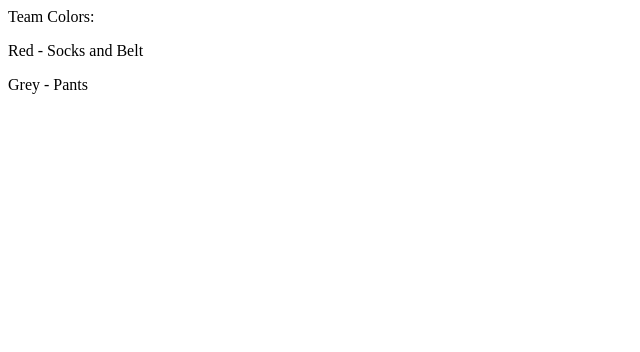
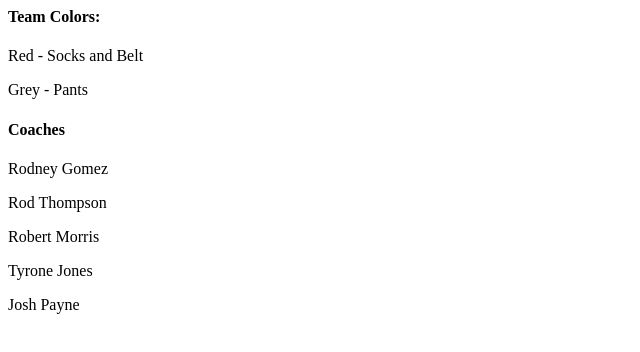
Before and after one commit to jgarzautexas/jgarzautexas.github.io, a plain HTML site: page index.html in a window 1280 px wide. Shown: the whole page, without its empty margins (0-640 px from the left). Drawn offline with Linux system fonts and the light colour scheme.

Commit message:
Update index.html

```diff
--- a/index.html
+++ b/index.html
@@ -1,8 +1,14 @@
 
 
 <body>
- <p>Team Colors:</p>
+ <h4>Team Colors:</h4>
  <p>Red - Socks and Belt</p>
  <p>Grey - Pants</p>
 
+ <h4>Coaches</h4>
+ <p>Rodney Gomez</p>
+ <p>Rod Thompson</p>
+ <p>Robert Morris</p>
+ <p>Tyrone Jones</p>
+ <p>Josh Payne</p>
 </body>
```
